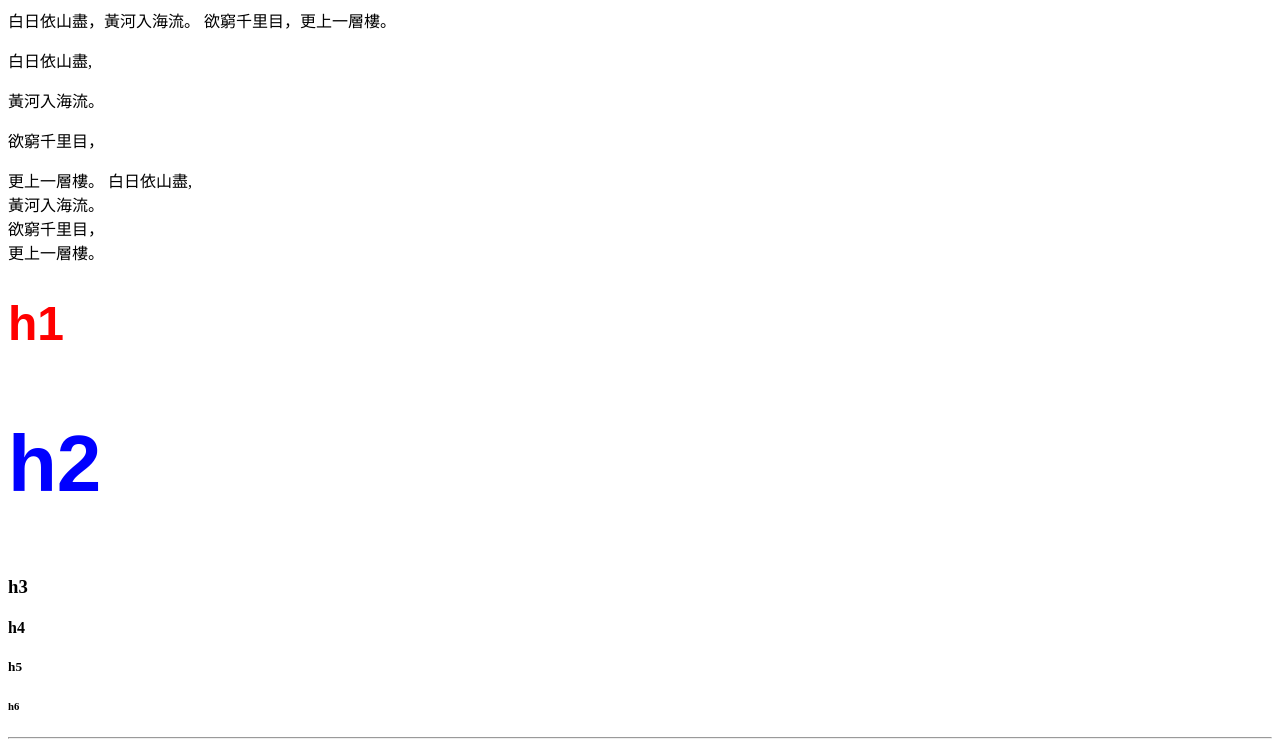
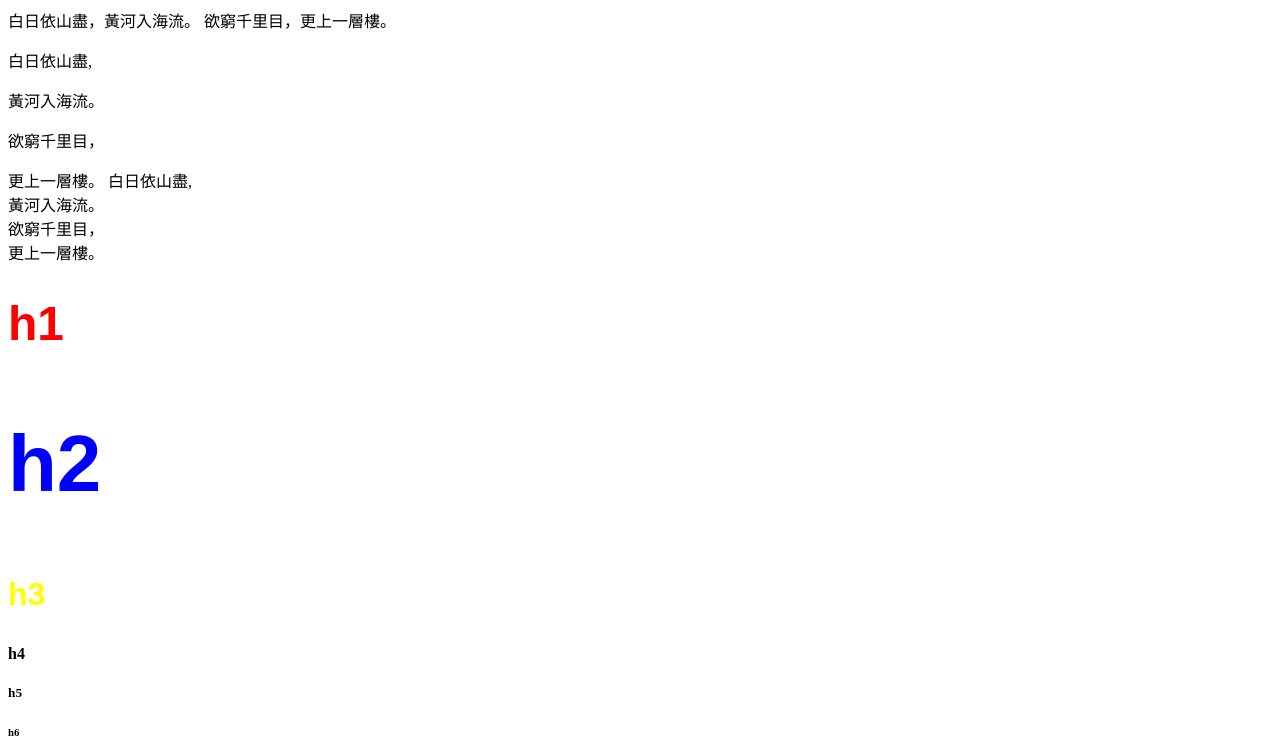
Before and after one commit to matthew1437/matthew1437.github.io, a plain HTML site: page index.html in a window 1280 px wide. Shown: the top 749 px of the page. Drawn offline with Linux system fonts and the light colour scheme.

Commit message:
Update css01.css

```diff
--- a/css01.css
+++ b/css01.css
@@ -8,3 +8,8 @@ h2 {
    font-size  :5em;
    font-family:Arial;
 }
+h3 {
+   color      :yellow;
+   font-size  :2em;
+   font-family:Arial;
+}
```
